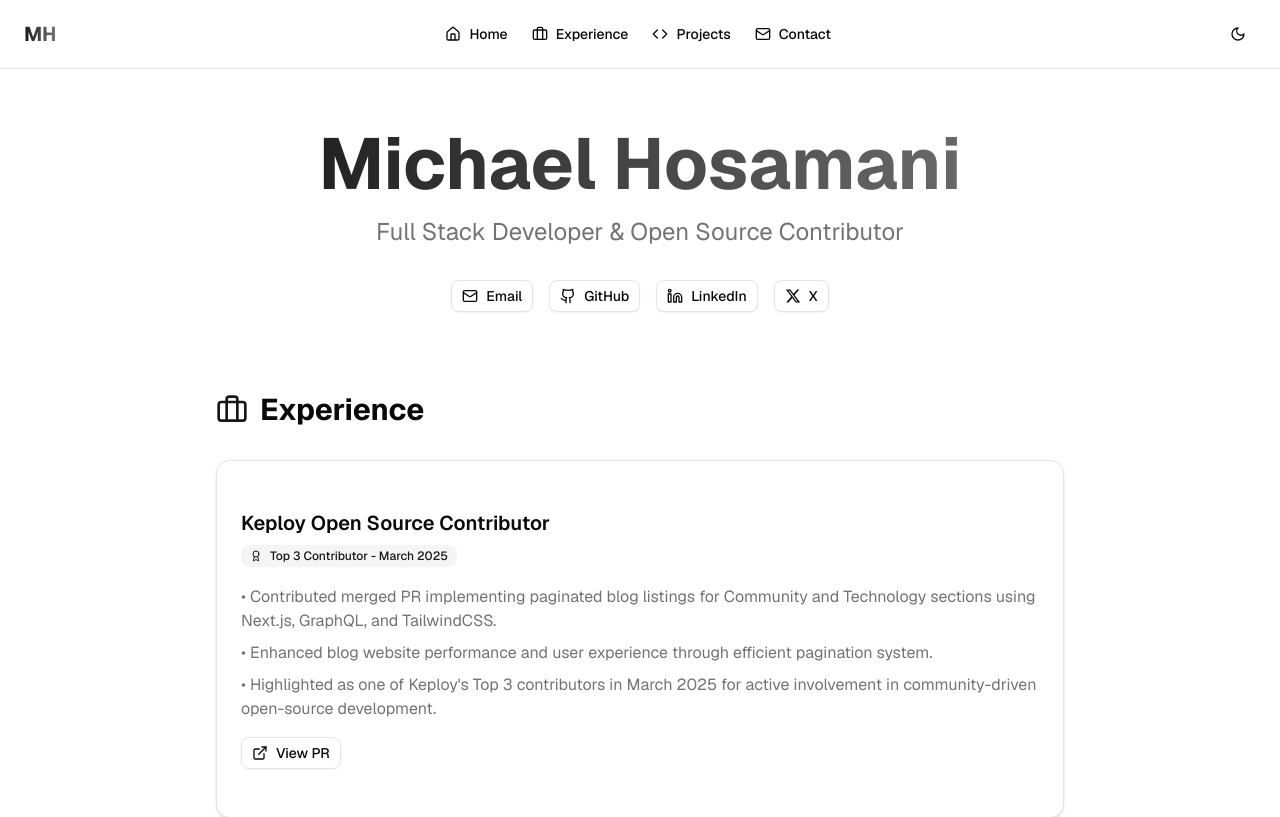
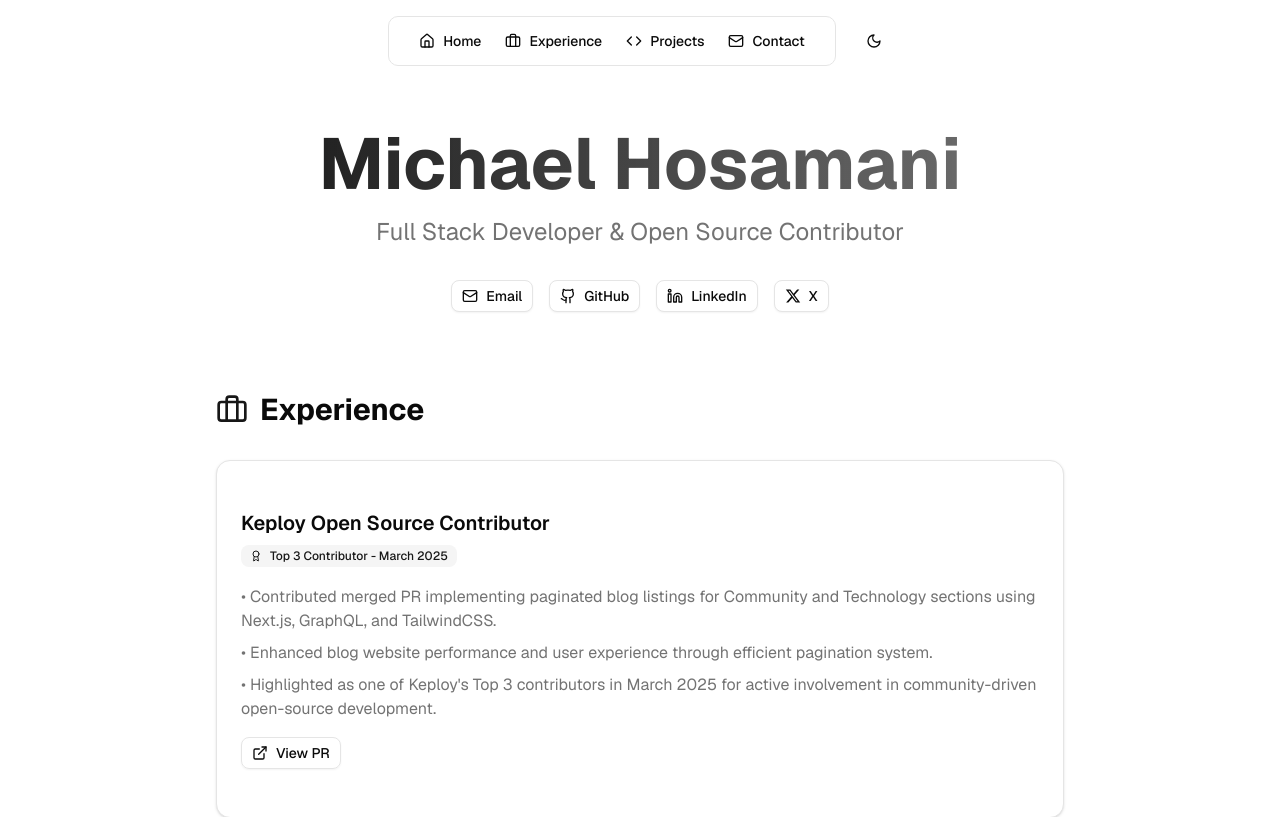
Before and after one commit to michael-020/portfolio, a Next.js app: page / in a window 1280 px wide. Shown: the top 817 px of the page. Built offline with nearby package versions, Linux system fonts and the light colour scheme.

Commit message:
updated navbar

```diff
--- a/components/navbar.tsx
+++ b/components/navbar.tsx
@@ -22,23 +22,14 @@ export function Navbar() {
 
   return (
     <motion.nav
-      className="fixed top-0 left-0 right-0 z-50 bg-background/80 backdrop-blur-md border-b"
+      className="fixed top-0 left-0 right-0 z-50 bg-background/80 backdrop-blur-md"
       initial={{ y: -100, opacity: 0 }}
       animate={{ y: 0, opacity: 1 }}
       transition={{ duration: 0.6, ease: "easeOut" }}
     >
-      <div className="container mx-auto px-6 py-4">
-        <div className="flex items-center justify-between">
-          {/* Logo */}
-          <motion.div
-            className="text-xl font-bold bg-gradient-to-r from-primary to-primary/60 bg-clip-text text-transparent"
-            whileHover={{ scale: 1.05 }}
-          >
-            MH
-          </motion.div>
-
-          {/* Navigation Links - Hidden on mobile */}
-          <div className="hidden md:flex items-center space-x-1">
+      <div className="container mx-auto w-full px-6 py-4">
+        <div className="flex items-center justify-center gap-5">
+          <div className="hidden border px-5 py-2 rounded-lg md:flex items-center space-x-1">
             {navItems.map((item, index) => (
               <motion.div
                 key={item.name}
@@ -50,7 +41,7 @@ export function Navbar() {
                   variant="ghost"
                   size="sm"
                   onClick={() => scrollToSection(item.href)}
-                  className="flex items-center gap-2 hover:bg-accent/50 transition-colors"
+                  className="flex items-center gap-2 hover:bg-accent/50 transition-colors cursor-pointer"
                 >
                   <item.icon className="w-4 h-4" />
                   {item.name}
@@ -59,7 +50,6 @@ export function Navbar() {
             ))}
           </div>
 
-          {/* Theme Toggle */}
           <motion.div
             initial={{ opacity: 0, scale: 0 }}
             animate={{ opacity: 1, scale: 1 }}
@@ -69,7 +59,6 @@ export function Navbar() {
           </motion.div>
         </div>
 
-        {/* Mobile Navigation */}
         <motion.div
           className="md:hidden mt-4 flex flex-wrap gap-2 justify-center"
           initial={{ opacity: 0, height: 0 }}
--- a/components/theme-toggle.tsx
+++ b/components/theme-toggle.tsx
@@ -77,7 +77,7 @@ export function ThemeToggle() {
       variant="ghost"
       size="icon"
       onClick={toggleTheme}
-      className="relative overflow-hidden"
+      className="relative overflow-hidden cursor-pointer"
       disabled={isAnimating}
     >
       <AnimatePresence mode="wait">
```
